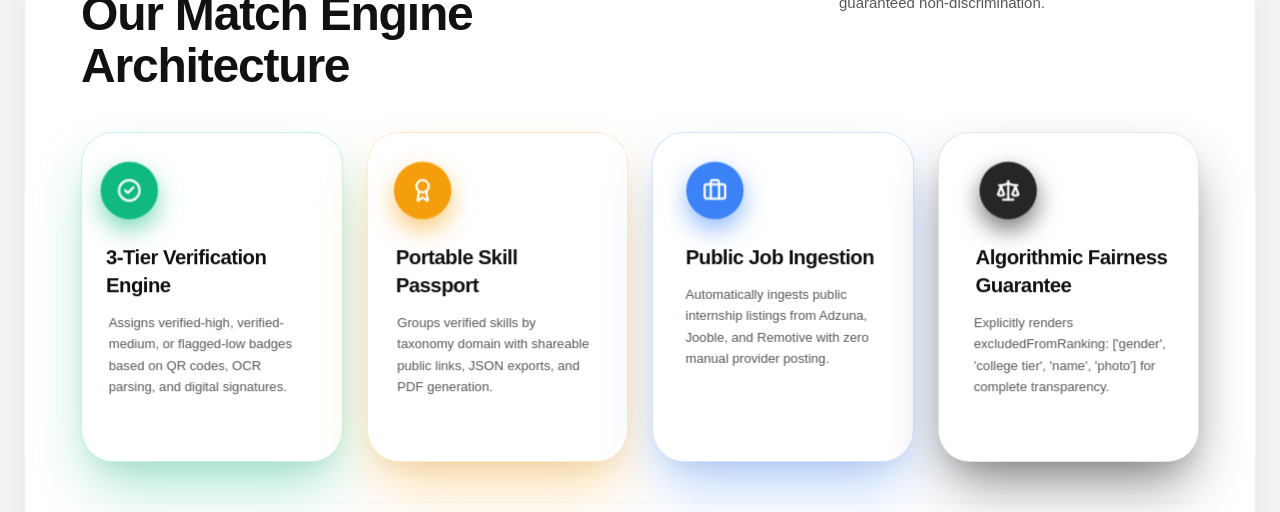
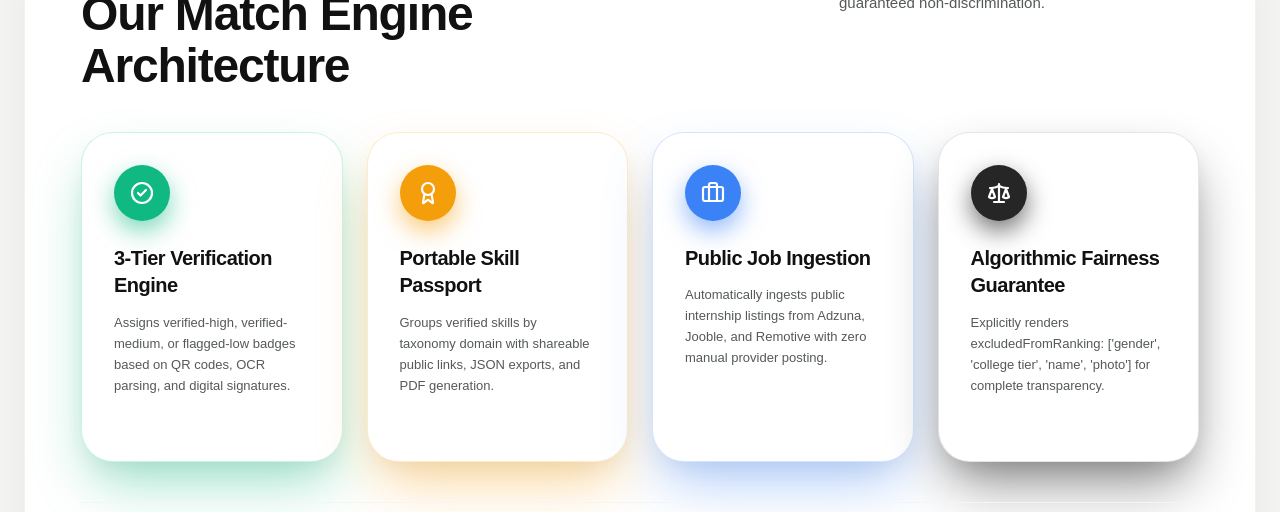
Before and after one commit to pratikranjan2212/skillsync, a Next.js app: page / in a window 1280 px wide. Shown: the part 5580-6092 px from the top of the page. Built offline with nearby package versions, Linux system fonts and the light colour scheme; no server answers; a web font is replaced by a local one.

Commit message:
Remove popout hover animation and optimize smooth, lagless entrance transitions in SmartAssist

```diff
--- a/app/components/landing/SmartAssist.jsx
+++ b/app/components/landing/SmartAssist.jsx
@@ -26,17 +26,17 @@ export default function SmartAssist() {
     visible: {
       opacity: 1,
       transition: {
-        staggerChildren: 0.12,
+        staggerChildren: 0.08,
       },
     },
   };
 
   const itemVariants = {
-    hidden: { opacity: 0, y: 32 },
+    hidden: { opacity: 0, y: 20 },
     visible: {
       opacity: 1,
       y: 0,
-      transition: { duration: 0.7, ease: [0.16, 1, 0.3, 1] },
+      transition: { duration: 0.5, ease: [0.16, 1, 0.3, 1] },
     },
   };
 
@@ -65,13 +65,13 @@ export default function SmartAssist() {
             </div>
           </FadeIn>
 
-          {/* 4 Feature Cards with 3D Pop Out & Deeper Ambient Shadow */}
+          {/* 4 Feature Cards (Smooth Fade-In Entrance, No Popout Hover) */}
           <motion.div
             variants={containerVariants}
             initial="hidden"
             whileInView="visible"
             viewport={{ once: true, margin: "-40px" }}
-            className="grid grid-cols-1 sm:grid-cols-2 lg:grid-cols-4 gap-6 perspective-[1000px]"
+            className="grid grid-cols-1 sm:grid-cols-2 lg:grid-cols-4 gap-6"
           >
             {SMART_ASSIST_CARDS.map((card) => {
               const Icon = getIcon(card.icon);
@@ -79,36 +79,20 @@ export default function SmartAssist() {
                 <motion.div
                   key={card.id}
                   variants={itemVariants}
-                  whileHover={{
-                    y: -14,
-                    scale: 1.045,
-                    rotateX: -3,
-                    rotateY: 2,
-                    z: 30,
-                  }}
-                  transition={{ type: "spring", stiffness: 380, damping: 20 }}
-                  className={`group bg-white p-7 sm:p-8 rounded-[28px] sm:rounded-[32px] ${card.cardGlow} transition-all duration-300 flex flex-col justify-start min-h-[330px] cursor-pointer relative z-10 transform-gpu`}
-                  style={{ transformStyle: "preserve-3d" }}
+                  className={`bg-white p-7 sm:p-8 rounded-[28px] sm:rounded-[32px] ${card.cardGlow} transition-shadow duration-300 flex flex-col justify-start min-h-[330px]`}
                 >
-                  {/* 3D Elevated Circular Icon Badge */}
+                  {/* Circular Icon Badge */}
                   <div
-                    className={`w-13 h-13 sm:w-14 sm:h-14 rounded-full ${card.iconBg} ${card.iconShadow} text-white flex items-center justify-center mb-6 transition-all duration-300 group-hover:scale-110 group-hover:-translate-y-2 group-hover:rotate-3`}
-                    style={{ transform: "translateZ(25px)" }}
+                    className={`w-13 h-13 sm:w-14 sm:h-14 rounded-full ${card.iconBg} ${card.iconShadow} text-white flex items-center justify-center mb-6`}
                   >
                     <Icon className="w-6 h-6 stroke-[2.2]" />
                   </div>
 
-                  <h3
-                    className="text-lg sm:text-xl font-black text-[#111111] tracking-tight leading-snug mb-3 transition-transform duration-300 group-hover:translate-x-0.5"
-                    style={{ transform: "translateZ(15px)" }}
-                  >
+                  <h3 className="text-lg sm:text-xl font-black text-[#111111] tracking-tight leading-snug mb-3">
                     {card.title}
                   </h3>
 
-                  <p
-                    className="text-xs sm:text-[13px] text-[#555959] leading-relaxed font-medium transition-colors duration-300 group-hover:text-[#262626]"
-                    style={{ transform: "translateZ(10px)" }}
-                  >
+                  <p className="text-xs sm:text-[13px] text-[#555959] leading-relaxed font-medium">
                     {card.description}
                   </p>
                 </motion.div>
@@ -126,7 +110,7 @@ export default function SmartAssist() {
                 href="/opportunities"
                 onMouseEnter={() => setHovered(true)}
                 onMouseLeave={() => setHovered(false)}
-                className="inline-flex items-center gap-2.5 px-7 py-4 bg-[#262626] hover:bg-neutral-800 text-white rounded-full font-extrabold text-sm transition-all hover:scale-95 active:scale-90 shadow-[0_14px_30px_rgba(0,0,0,0.28)]"
+                className="inline-flex items-center gap-2.5 px-7 py-4 bg-[#262626] hover:bg-neutral-800 text-white rounded-full font-extrabold text-sm transition-all duration-200 hover:scale-[0.98] active:scale-95 shadow-[0_14px_30px_rgba(0,0,0,0.28)]"
               >
                 <RollingText
                   text="Explore Opportunities Feed"
```
